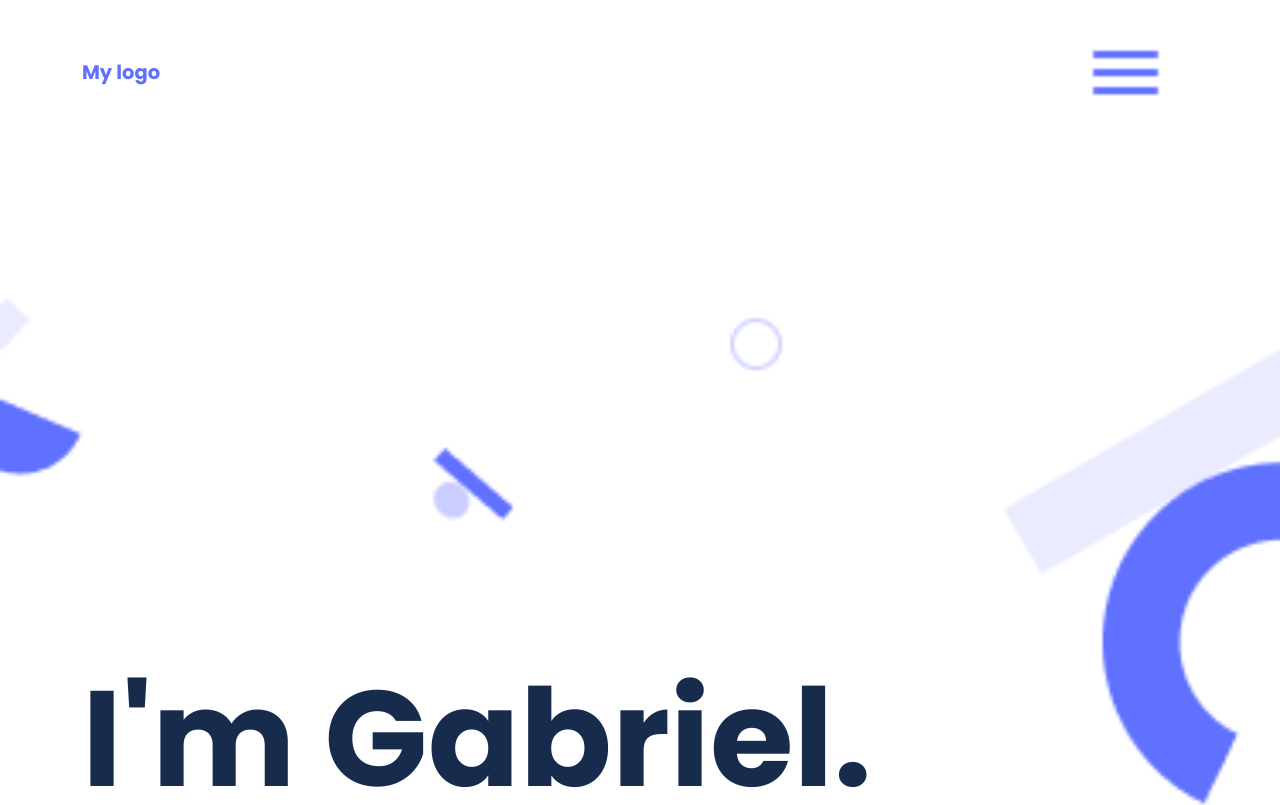
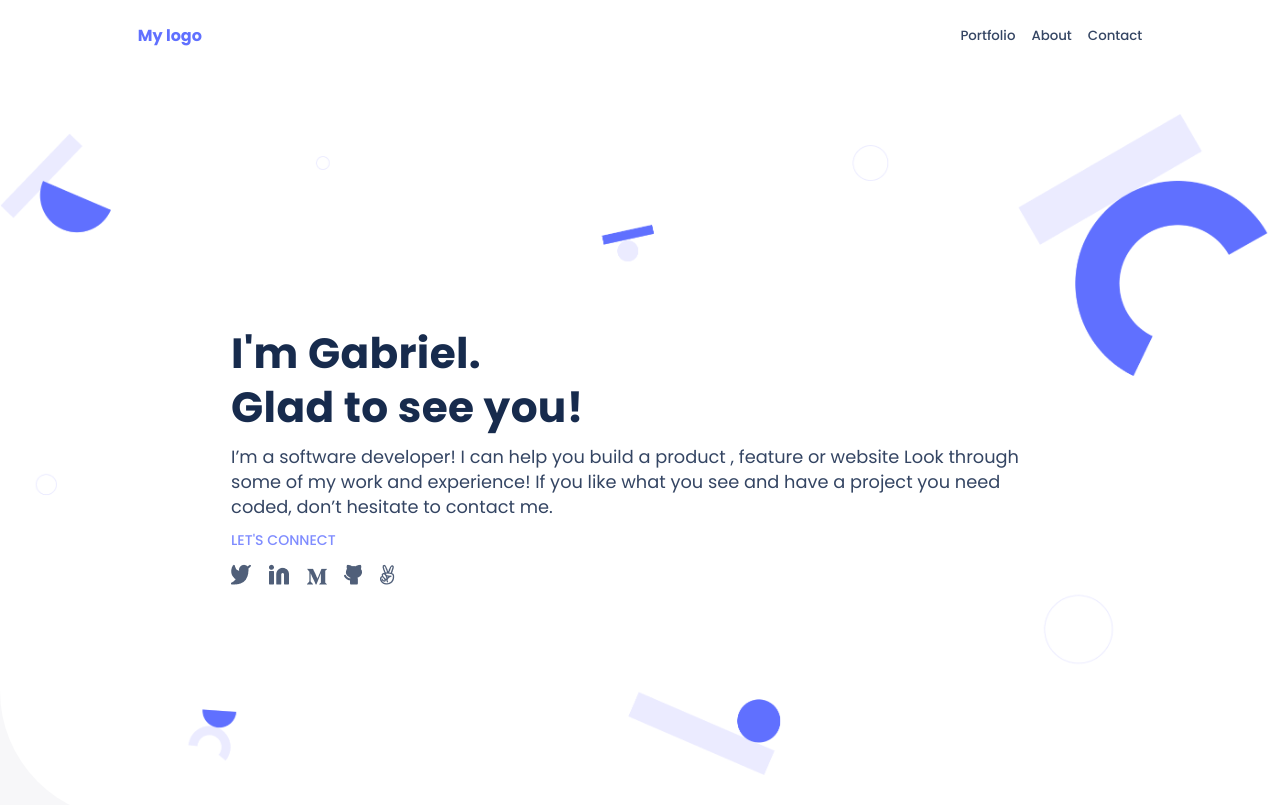
Before and after one commit to pulgosodog/Portfolio-template-1, a plain HTML site: page index.html in a window 1280 px wide. Shown: the top 805 px of the page. Drawn offline with Linux system fonts and the light colour scheme.

Commit message:
Add media queries to intro section

```diff
--- a/index.html
+++ b/index.html
@@ -16,20 +16,29 @@
 
 <body>
     <header>
-        <nav class="margin flex-row">
+        <nav class="margin flex-row nav-query">
             <h2>My logo</h2>
-            <img id="menu-button" src="images/Enabled.png" alt="Menu Button">
+            <ul class="desktop-menu flex-row">
+                <li>
+                    <p>Portfolio</p>
+                </li>
+                <li>
+                    <p>About</p>
+                </li>
+                <li>
+                    <p>Contact</p>
+                </li>
+            </ul>
+            <button id="menu-button"></button>
         </nav>
     </header>
     <section class="intro flex-column">
-        <h1 class="margin">I'm Gabriel. <br> Glad to see <br> you!</h1>
-        <p class="margin">I’m a software developer! I can help you build a product , feature or website Look through
-            some of my
-            work
-            and experience! If you like what you see and have a project you need coded, don’t hesitate to contact
-            me.
+        <h1 class="margin h1-query intro-margin">I'm Gabriel. <br>Glad to see you!</h1>
+        <p class="margin intro-margin description">I’m a software developer! I can help you build a product , feature or website
+            Look through some of my work and experience! If you like what you see and have a project you need coded,
+            don’t hesitate to contact me.
         </p>
-        <div class="lets-connect margin flex-column">
+        <div class="lets-connect margin flex-column intro-margin">
             <p>LET'S CONNECT</p>
             <ul class="social-icons flex-row">
                 <li><a href="https://twitter.com/"><img class="social-icon" src="images/twitter.png"
@@ -66,7 +75,8 @@
                     <p>2015</p>
                 </li>
             </ul>
-            <p class="card-item card-description">A daily selection of privately personalized reads; no accounts or sign-ups required.
+            <p class="card-item card-description">A daily selection of privately personalized reads; no accounts or
+                sign-ups required.
             </p>
             <ul class="categories card-item flex-row">
                 <li class="html">
@@ -99,7 +109,8 @@
                     <p>2015</p>
                 </li>
             </ul>
-            <p class="card-item card-description">A daily selection of privately personalized reads; no accounts or sign-ups required.
+            <p class="card-item card-description">A daily selection of privately personalized reads; no accounts or
+                sign-ups required.
             </p>
             <ul class="categories card-item flex-row">
                 <li class="html">
@@ -166,7 +177,8 @@
                     <p>2015</p>
                 </li>
             </ul>
-            <p class="card-item card-description">A daily selection of privately personalized reads; no accounts or sign-ups required.
+            <p class="card-item card-description">A daily selection of privately personalized reads; no accounts or
+                sign-ups required.
             </p>
             <ul class="categories card-item flex-row">
                 <li class="html">
@@ -235,11 +247,12 @@
     </section>
     <section class="contact-form">
         <div class="blue-border flex-column">
-        <h2 class="margin">Contact me</h2>
-        <p class="margin">If you have an application you are interested in developing, a feature that you need built or
-            a project that needs coding.
-            I’d love to help with it!</p>
-            <form class="margin" id="survey-form"   action="https://formspree.io/f/mayzvpoz" method="post">
+            <h2 class="margin">Contact me</h2>
+            <p class="margin">If you have an application you are interested in developing, a feature that you need built
+                or
+                a project that needs coding.
+                I’d love to help with it!</p>
+            <form class="margin" id="survey-form" action="https://formspree.io/f/mayzvpoz" method="post">
                 <input type="text" id="fname" name="name" maxlength="30" required placeholder="Lorem Ipsum"><br>
                 <input type="email" id="email" required placeholder="loremipsum@gmail.com"><br>
                 <textarea maxlength="500" rows="4" cols="50" required
--- a/style.css
+++ b/style.css
@@ -11,12 +11,38 @@ header {
 }
 
 nav {
-  font-weight: 700;
   justify-content: space-between;
   align-items: center;
   color: #6070ff;
-  font-size: small;
 }
+
+#menu-button {
+  background-image: url(images/Union.png);
+  background-repeat: no-repeat;
+  background-size: cover;
+  background-position: center;
+  width: 4.8vw;
+  height: 3.2vw;
+  color: inherit;
+  border: none;
+  padding: 0;
+  font: inherit;
+  cursor: pointer;
+  outline: inherit;
+  border-radius: 0;
+}
+
+.desktop-menu {
+  visibility: hidden;
+  position: absolute;
+  gap: 1.25vw;
+  color: #344563;
+  font-style: normal;
+  font-weight: 500;
+  font-size: 1.042vw;
+  line-height: 1.389vw;
+}
+
 
 .intro {
   background-image: url("images/header-shapes\ mobile@2x.png");
@@ -36,6 +62,7 @@ h1 {
   padding-top: 40vw;
   margin: 0;
   line-height: 12.85vw;
+  max-width: 11ch;
 }
 
 .categories p {
@@ -83,10 +110,6 @@ div.lets-connect p {
   padding-bottom: 0;
 }
 
-.social-icons img {
-  width: 5.067vw;
-}
-
 ul {
   margin: 0;
   list-style: none;
@@ -107,11 +130,6 @@ ul {
 
 .intro .lets-connect {
   margin-bottom: 36.267vw;
-}
-
-#menu-button {
-  width: 13%;
-  height: 13%;
 }
 
 .works {
@@ -303,7 +321,7 @@ li.languages p {
 
 .contact-form h2 {
   color: #fff;
-  font-size: 10.6vw;
+  font-size: 4.8vw;
   margin-top: 27.467vw;
 }
 
@@ -359,3 +377,73 @@ textarea:focus::placeholder {
   margin-left: 6.4vw;
   margin-right: 6.4vw;
 }
+
+@media (min-width: 768px) {
+
+  .nav-query {
+    margin: 0 10.764vw 0;
+  }
+
+  h2 {
+    font-size: 1.25vw;
+    margin: 0;
+    padding-top: 1.806vw;
+    padding-bottom: 1.806vw;
+  }
+
+  .desktop-menu {
+    visibility: visible;
+    position: static;
+  }
+
+  #menu-button {
+    visibility: hidden;
+    position: absolute;
+  }
+
+  .intro {
+    background-image: url(images/Header\ bg@2x.png);
+    background-position: center;
+    border-bottom-left-radius: 10vw;
+  }
+
+  .intro-margin {
+    margin-left: 18.056vw;
+  }
+
+  .h1-query {
+    font-size: 3.3vw;
+    line-height: 4.167vw;
+    letter-spacing: 0.026vw;
+    padding-top: 20vw;
+    max-width: none;
+    margin-left: 18.056vw;
+  }
+
+  section.intro .description {
+    font-family: 'Poppins';
+    font-style: normal;
+    font-weight: 400;
+    font-size: 1.389vw;
+    line-height: 1.94vw;
+    max-width: 74ch;
+    margin-top: 0.83vw;
+    margin-bottom: 0.83vw;
+  }
+
+  div.lets-connect p {
+    font-style: normal;
+    font-weight: 500;
+    font-size: 1.1vw;
+    margin-top: 0;
+    margin-bottom: 0.972vw;
+  }
+
+ .social-icons {
+  gap:1.389vw;
+ }
+
+  .intro .lets-connect {
+    margin-bottom: 17.708vw;
+  }
+}
```
Also changed, not shown: images/Enabled.png (deleted), images/Header bg@2x.png (added), images/Union.png (added).
